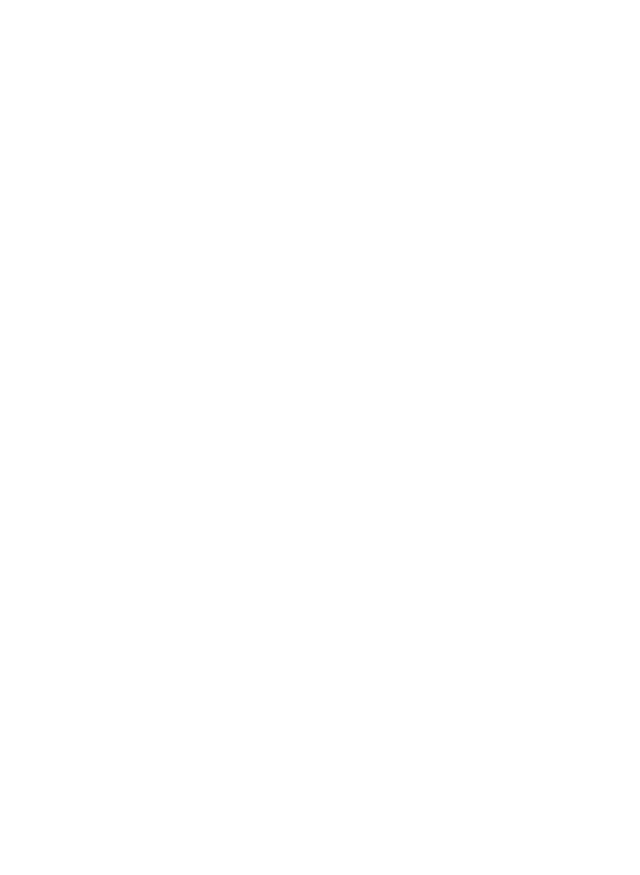
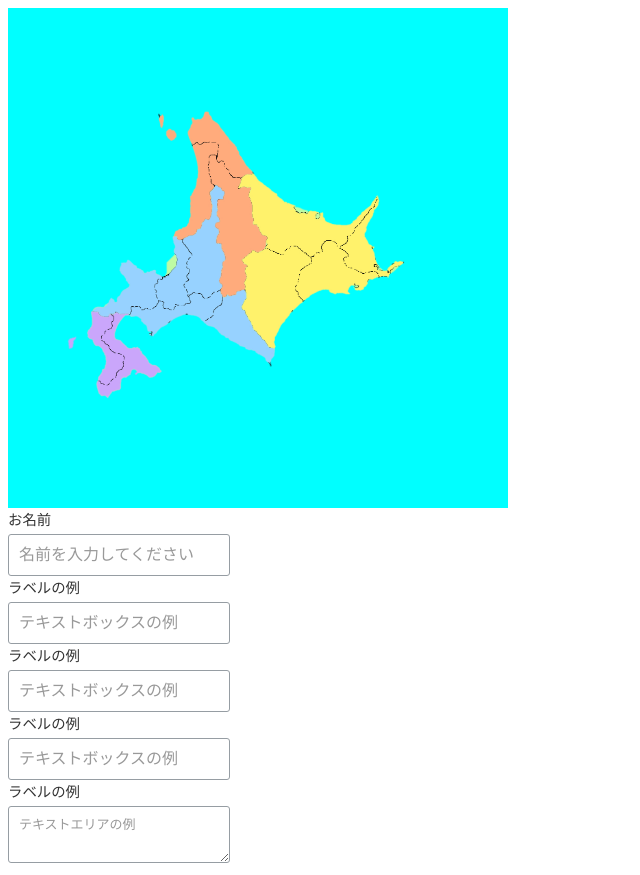
Before and after one commit to ksk-461/kadai07_db1_20231209, a PHP site: page / in a window 1280 px wide. Before the commit the part shown is empty. Shown: the whole page, without its empty margins (0-640 px from the left). Before the commit the page ends 800 px from the top, so only its background shows below. Run offline with PHP 8.4, Linux system fonts and the light colour scheme.

Commit message:
途中経過

```diff
--- a/index.php
+++ b/index.php
@@ -8,9 +8,40 @@
 <head>
     <meta charset="UTF-8">
     <meta name="viewport" content="width=device-width, initial-scale=1.0">
+    <link rel="stylesheet" href="style.css">
     <title>Document</title>
 </head>
 <body>
-
+   <div class="select">
+        <img src="./img/hok_00.png" alt="">
+        <img src="./img/hok_01.png" alt="">
+        <img src="./img/hok_02.png" alt="">
+        <img src="./img/hok_03.png" alt="">
+        <img src="./img/hok_04.png" alt="">
+   </div>
+   <div>
+        <form class="name" action="">
+            <label>
+                <span class="textbox-001-label">お名前</span>
+                <input type="text" class="textbox-001" placeholder="名前を入力してください"/>
+            </label>
+            <label>
+                <span class="textbox-001-label">ラベルの例</span>
+                <input type="text" class="textbox-001" placeholder="テキストボックスの例"/>
+            </label>
+            <label>
+                <span class="textbox-001-label">ラベルの例</span>
+                <input type="text" class="textbox-001" placeholder="テキストボックスの例"/>
+            </label>
+            <label>
+                <span class="textbox-001-label">ラベルの例</span>
+                <input type="text" class="textbox-001" placeholder="テキストボックスの例"/>
+            </label>
+            <label>
+                <span class="textbox-001-label">ラベルの例</span>
+                <textarea class="textbox-001" placeholder="テキストエリアの例"></textarea>
+            </label>
+        </form>
+   </div>
 </body>
 </html>
--- /dev/null
+++ b/style.css
@@ -0,0 +1,43 @@
+.select {
+    height: 500px;
+    width: 500px;
+    background-color: aqua;
+    display: flex;
+    position: relative;
+}
+
+.select img {
+    position: absolute;
+    top: 50%;
+    left: 50%;
+    transform: translate(-50%, -50%);
+    width: 400px;
+}
+
+.name {
+    width: 200px;
+}
+
+.textbox-001-label,
+.textbox-001 {
+    color: #333;
+}
+
+.textbox-001-label {
+    display: block;
+    margin-bottom: 5px;
+    font-size: .9em;
+}
+
+.textbox-001 {
+    width: 100%;
+    padding: 8px 10px;
+    border: 1px solid #969da3;
+    border-radius: 3px;
+    font-size: 1em;
+    line-height: 1.5;
+}
+
+.textbox-001::placeholder {
+    color: #999;
+}
```
Also changed, not shown: img/hok_00.png (added), img/hok_01.png (added), img/hok_02.png (added), img/hok_03.png (added), img/hok_04.png (added), 1 other file.
